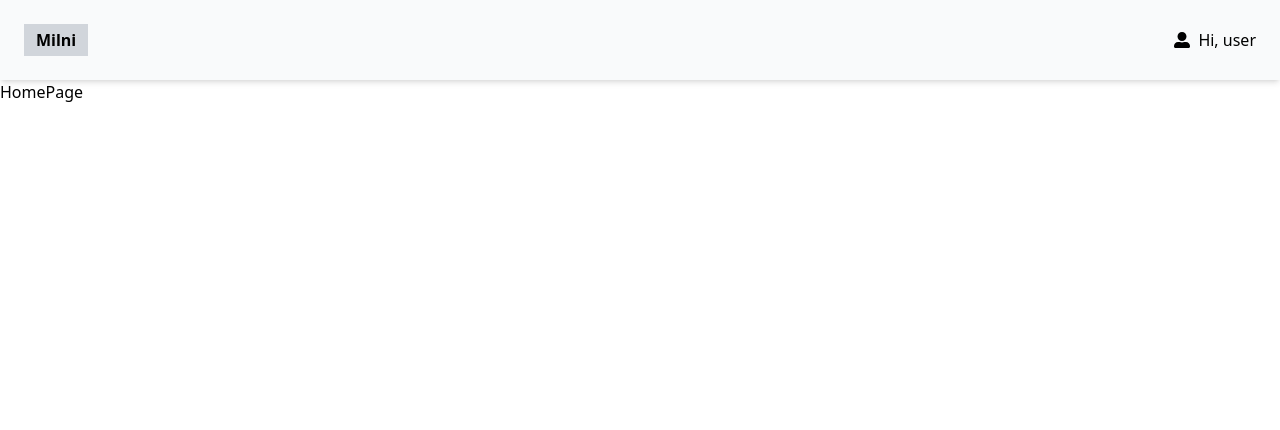
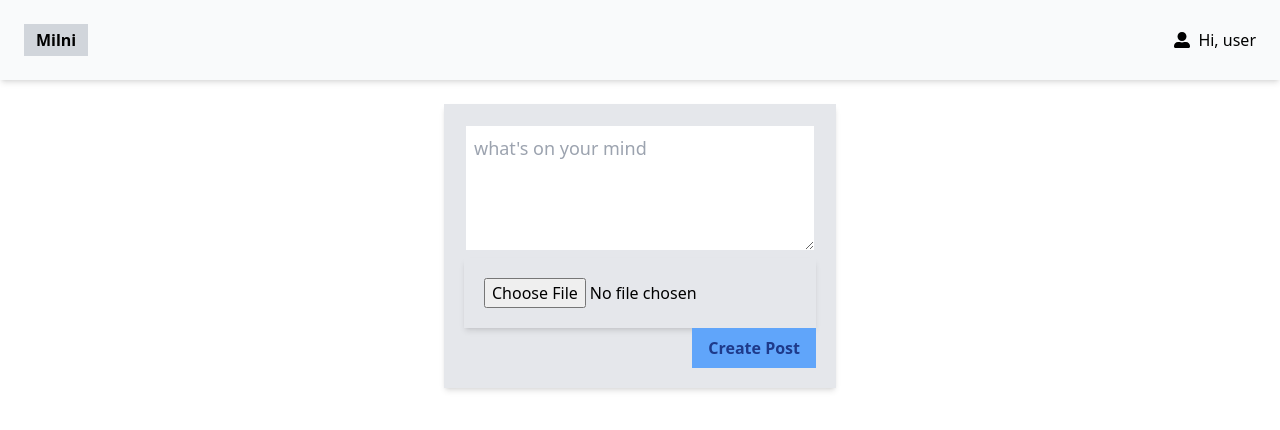
Before and after one commit to KuldeepSinghRathore/Milni, a React (Create React App) app in the folder client/: page / in a window 1280 px wide. Shown: the top 430 px of the page. Built offline with nearby package versions, Linux system fonts and the light colour scheme.

Commit message:
create post frontend

```diff
--- a/client/src/App.js
+++ b/client/src/App.js
@@ -8,11 +8,13 @@ function App() {
   return (
     <div className="">
       <Header />
-      <Routes>
-        <Route path="/" element={<HomePage />} />
-        <Route path="/signup" element={<SignUp />} />
-        <Route path="/login" element={<Login />} />
-      </Routes>
+      <div>
+        <Routes>
+          <Route path="/" element={<HomePage />} />
+          <Route path="/signup" element={<SignUp />} />
+          <Route path="/login" element={<Login />} />
+        </Routes>
+      </div>
     </div>
   )
 }
--- a/client/src/app/store.js
+++ b/client/src/app/store.js
@@ -1,3 +1,4 @@
+import { postsSlice } from "features/posts/postSlice"
 import { userSlice } from "features/users/userSlice"
 
 const { configureStore } = require("@reduxjs/toolkit")
@@ -5,5 +6,6 @@ const { configureStore } = require("@reduxjs/toolkit")
 export const store = configureStore({
   reducer: {
     users: userSlice.reducer,
+    posts: postsSlice.reducer,
   },
 })
--- /dev/null
+++ b/client/src/components/CloudUpload.js
@@ -0,0 +1,66 @@
+import React, { useState } from "react"
+import { cloudinary_preset, cloudname } from "utils/API"
+
+export const CloudUpload = ({ url, setUrl }) => {
+  const [imageSrc, setImageSrc] = useState()
+
+  const [image, setImage] = useState()
+
+  const handleOnChange = (changeEvent) => {
+    setImage(changeEvent.target.files[0])
+    const reader = new FileReader()
+    reader.onload = (onLoadEvent) => {
+      setImageSrc(onLoadEvent.target.result)
+      setUrl(undefined)
+    }
+    reader.readAsDataURL(changeEvent.target.files[0])
+  }
+  //
+
+  //   upload image with clodinary
+  const uploadImage = () => {
+    const data = new FormData()
+    data.append("file", image)
+    data.append("upload_preset", cloudinary_preset)
+    data.append("cloud_name", cloudname)
+    fetch(`https://api.cloudinary.com/v1_1/${cloudname}/image/upload`, {
+      method: "post",
+      body: data,
+    })
+      .then((resp) => resp.json())
+      .then((data) => {
+        setUrl(data.url)
+      })
+      .catch((err) => console.log(err))
+  }
+
+  return (
+    <div>
+      <div className="flex  flex-col border-red-400 bg-gray-200 p-5 shadow-md">
+        <input type="file" name="file" onChange={handleOnChange} />
+        {url ? (
+          <img
+            src={url}
+            alt="uploaded"
+            className="m-2 max-h-[10rem] max-w-[10rem]"
+          />
+        ) : (
+          imageSrc && (
+            <img src={imageSrc} alt="uploaded" className="m-2 max-w-[10rem]" />
+          )
+        )}
+        {imageSrc && !url && (
+          <p>
+            {" "}
+            <button
+              className="bg-blue-300 py-2 px-4 font-bold text-blue-900"
+              onClick={uploadImage}
+            >
+              Upload Image
+            </button>
+          </p>
+        )}
+      </div>
+    </div>
+  )
+}
--- /dev/null
+++ b/client/src/components/PostForm.js
@@ -0,0 +1,50 @@
+import { createPostPressed } from "features/posts/postSlice"
+import React, { useState } from "react"
+import { useDispatch, useSelector } from "react-redux"
+import { CloudUpload } from "./CloudUpload"
+
+export const PostForm = () => {
+  const [description, setDescription] = useState("")
+  const { token } = useSelector((state) => state.users)
+  const dispatch = useDispatch()
+  const [url, setUrl] = useState()
+  const handleSubmit = (e) => {
+    e.preventDefault()
+    if (description !== "") {
+      // console.log(description, url)
+      const postData = {
+        description,
+        url,
+      }
+      dispatch(createPostPressed({ postData, token }))
+    }
+  }
+  return (
+    <div
+      className=" mt-6 flex items-center  justify-center "
+      onSubmit={handleSubmit}
+    >
+      <form className="flex  flex-col border-red-400 bg-gray-200 p-5 shadow-md">
+        <div className=" ">
+          <textarea
+            name="description"
+            className="h-full min-h-[8rem] w-[100%] border-2  px-2 py-2 text-lg outline-none"
+            placeholder="what's on your mind"
+            autoFocus={true}
+            value={description}
+            onChange={(e) => setDescription(e.target.value)}
+          />
+        </div>
+        {/* <input type="file" name="file" /> */}
+        <CloudUpload url={url} setUrl={setUrl} />
+        <div className="flex flex-col justify-between gap-3">
+          <input
+            type="submit"
+            className="w-fit self-end bg-blue-400 py-2 px-4 font-bold text-blue-900"
+            value={"Create Post"}
+          />
+        </div>
+      </form>
+    </div>
+  )
+}
--- /dev/null
+++ b/client/src/features/posts/postSlice.js
@@ -0,0 +1,48 @@
+import axios from "axios"
+import { API } from "utils/API"
+
+const { createSlice, createAsyncThunk } = require("@reduxjs/toolkit")
+
+const initialState = {
+  posts: [],
+  status: "idle",
+  error: null,
+}
+
+export const createPostPressed = createAsyncThunk(
+  "posts/createPost",
+  async ({ postData, token }, { rejectWithValue }) => {
+    try {
+      const response = await axios.post(`${API}/posts`, postData, {
+        headers: {
+          Authorization: `Bearer ${token}`,
+        },
+      })
+      return response.data
+    } catch (error) {
+      console.log(error)
+      return rejectWithValue(error.response.data)
+    }
+  }
+)
+
+export const postsSlice = createSlice({
+  name: "posts",
+  initialState,
+  reducers: {},
+  extraReducers: {
+    [createPostPressed.pending]: (state) => {
+      state.status = "pending"
+    },
+    [createPostPressed.fulfilled]: (state, action) => {
+      state.posts.push(action.payload)
+      state.status = "fulfilled"
+    },
+    [createPostPressed.rejected]: (state, action) => {
+      state.error = action.payload.message
+      state.status = "rejected"
+    },
+  },
+})
+
+export default postsSlice.reducer
--- a/client/src/features/users/userSlice.js
+++ b/client/src/features/users/userSlice.js
@@ -42,7 +42,7 @@ const initialState = {
   email,
   isLoggedIn,
   status: "idle",
-  error: "",
+  error: null,
 }
 
 export const userSlice = createSlice({
@@ -58,7 +58,7 @@ export const userSlice = createSlice({
         "username",
         JSON.stringify(action.payload.user.username)
       )
-      localStorage.setItem("userId", JSON.stringify(action.payload.user.userId))
+      localStorage.setItem("userId", JSON.stringify(action.payload.user._id))
       localStorage.setItem("token", JSON.stringify(action.payload.token))
       localStorage.setItem("email", JSON.stringify(action.payload.user.email))
       localStorage.setItem("isLoggedIn", JSON.stringify(true))
@@ -82,7 +82,7 @@ export const userSlice = createSlice({
         "username",
         JSON.stringify(action.payload.user.username)
       )
-      localStorage.setItem("userId", JSON.stringify(action.payload.user.userId))
+      localStorage.setItem("userId", JSON.stringify(action.payload.user._id))
       localStorage.setItem("token", JSON.stringify(action.payload.token))
       localStorage.setItem("email", JSON.stringify(action.payload.user.email))
       localStorage.setItem("isLoggedIn", JSON.stringify(true))
--- a/client/src/pages/HomePage.js
+++ b/client/src/pages/HomePage.js
@@ -1,5 +1,12 @@
+import { CloudUpload } from "components/CloudUpload"
+import { PostForm } from "components/PostForm"
 import React from "react"
 
 export const HomePage = () => {
-  return <div>HomePage</div>
+  return (
+    <div className="">
+      <PostForm />
+      {/* <CloudUpload /> */}
+    </div>
+  )
 }
--- a/client/src/utils/API.js
+++ b/client/src/utils/API.js
@@ -1 +1,3 @@
 export const API = "http://localhost:5000/api/v1"
+export const cloudname = "narutoloves"
+export const cloudinary_preset = "naruto-uploads"
```
